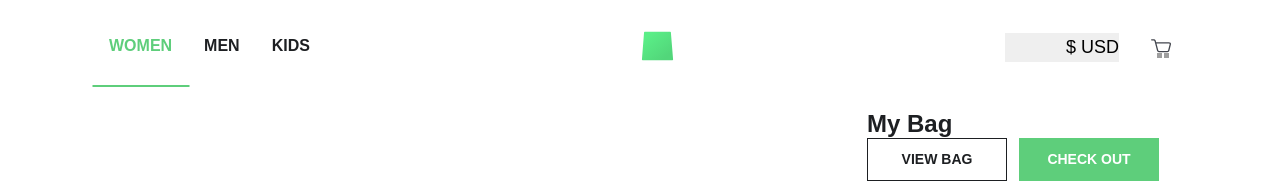
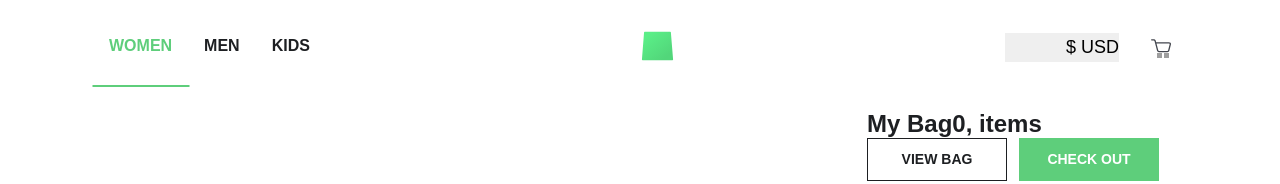
Before and after one commit to iLebo-stack/ecommerce_store, a React (Create React App) app: page / in a window 1280 px wide. Both pictures are taken after a click on the element 1161 px from the left and 47 px from the top of the page. Shown: the top 184 px of the page. Built offline with nearby package versions, Linux system fonts and the light colour scheme; grey boxes are pictures that could not be loaded.

Commit message:
Implemented quantity controls of products

```diff
--- a/src/App.tsx
+++ b/src/App.tsx
@@ -8,6 +8,7 @@ interface State {
   selectedCurrency: string;
   cartOverlayIsHidden: boolean;
   clickedProduct: Product | null;
+  productsInTheBag: Product[];
 }
 
 class  App extends React.Component<{}, State> {
@@ -15,6 +16,7 @@ class  App extends React.Component<{}, State> {
     selectedCurrency: '$',
     cartOverlayIsHidden: true,
     clickedProduct: null,
+    productsInTheBag: [],
   }
 
   constructor(props: {} | Readonly<{}>) {
@@ -24,6 +26,8 @@ class  App extends React.Component<{}, State> {
     this.handleToggleCartOvarlay = this.handleToggleCartOvarlay.bind(this);
     this.handleShowPdp = this.handleShowPdp.bind(this);
     this.handleHidePdp = this.handleHidePdp.bind(this);
+    this.handleAddProductsInTheBag = this.handleAddProductsInTheBag.bind(this);
+    this.handleRemoveProductInTheBag = this.handleRemoveProductInTheBag.bind(this);
   }
 
   handleCurrencyChange(value: string) {
@@ -45,12 +49,79 @@ class  App extends React.Component<{}, State> {
     this.setState({ clickedProduct: null });
   }
 
+  handleAddProductsInTheBag(newProduct: Product) {
+    if (this.state.productsInTheBag.some(product => newProduct.id === product.id)) {
+      this.setState(prevState => ({
+        ...prevState,
+        productsInTheBag: prevState.productsInTheBag.map(product => {
+          if (product.id === newProduct.id && product.quantityInStock > 0) {
+            return {
+              ...product,
+              quantityInCart: product.quantityInCart + 1,
+              quantityInStock: product.quantityInStock - 1,
+            }
+          }
+
+          return product;
+        }),
+      }))
+
+      return;
+    }
+
+    this.setState(prevState => ({
+      ...prevState,
+      productsInTheBag: [...prevState.productsInTheBag, newProduct].map(product => {
+        if (product.id === newProduct.id) {
+          return {
+            ...product,
+            quantityInCart: product.quantityInCart + 1,
+            quantityInStock: product.quantityInStock - 1,
+          }
+        }
+
+        return product;
+      }),
+    }))
+  }
+
+  handleRemoveProductInTheBag(tobeRemovedProduct: Product) {
+    if (this.state.productsInTheBag.some(product => product.id === tobeRemovedProduct.id)) {
+      this.setState(prevState => {
+        if (prevState.productsInTheBag.find(({ id }) => id === tobeRemovedProduct.id)?.quantityInCart === 1) {
+          return {
+            ...prevState,
+            productsInTheBag: prevState.productsInTheBag.filter(product => product.id !== tobeRemovedProduct.id)
+          }
+        }
+
+        return {
+          ...prevState,
+          productsInTheBag: prevState.productsInTheBag.map(product => {
+            if (product.id === tobeRemovedProduct.id) {
+              return {
+                ...product,
+                quantityInCart: product.quantityInCart - 1,
+                quantityInStock: product.quantityInStock + 1,
+              }
+            }
+
+            return product;
+          })
+        }
+      })
+    }
+  }
+
   render() {
     const {
       selectedCurrency,
       cartOverlayIsHidden,
       clickedProduct,
+      productsInTheBag,
     } = this.state;
+
+    console.log(this.state.productsInTheBag);
 
     return (
       <div className="App">
@@ -59,6 +130,7 @@ class  App extends React.Component<{}, State> {
           selectedCurrency={selectedCurrency}
           handleToggleCartOvarlay={this.handleToggleCartOvarlay}
           handleHidePdp={this.handleHidePdp}
+          productsInTheBag={productsInTheBag}
         />
 
         <Main
@@ -66,6 +138,9 @@ class  App extends React.Component<{}, State> {
           cartOverlayIsHidden={cartOverlayIsHidden}
           clickedProduct={clickedProduct}
           handleShowPdp={this.handleShowPdp}
+          handleAddProductsInTheBag={this.handleAddProductsInTheBag}
+          handleRemoveProductInTheBag={this.handleRemoveProductInTheBag}
+          productsInTheBag={productsInTheBag}
         />
       </div>
     );
--- a/src/components/CartOverlay/CartOverlay.tsx
+++ b/src/components/CartOverlay/CartOverlay.tsx
@@ -13,6 +13,9 @@ interface Props {
   handleDecreaseInCartItems: () => void;
   handleIncreaseInCartItems: () => void;
   cartOverlayIsHidden: boolean;
+  handleAddProductsInTheBag: (newProduct: Product) => void;
+  handleRemoveProductInTheBag: (tobeRemovedProduct: Product) => void;
+  productsInTheBag: Product[];
 }
 
 export class CartOverly extends React.Component<Props, {}> {
@@ -23,27 +26,27 @@ export class CartOverly extends React.Component<Props, {}> {
       selectedSize,
       selectSizeHandle,
       selectColorHandle,
-      selectProductHandle,
-      numberOfItemsInBag,
-      handleDecreaseInCartItems,
-      handleIncreaseInCartItems,
       cartOverlayIsHidden,
+      handleAddProductsInTheBag,
+      handleRemoveProductInTheBag,
+      productsInTheBag,
     } = this.props;
 
-    const displayedProducts = selectedProducts
+    const displayedProducts = productsInTheBag
       .filter((selectedProduct, i, array) => array.lastIndexOf(selectedProduct) === i)
       .slice(0, 2);
 
     return (
       <section className={
-        cn(
-          'cart_overlay',
-          { 'cart_overlay--hidden': cartOverlayIsHidden}
-        )
-      }>
+          cn(
+            'cart_overlay',
+            { 'cart_overlay--hidden': cartOverlayIsHidden}
+          )
+        }
+      >
         <h2 className="cart_overlay__title">
           My Bag
-          {numberOfItemsInBag > 0 && `${numberOfItemsInBag}, items`}
+          {`${productsInTheBag.reduce((a, b) => a + b.quantityInCart, 0)}, items`}
         </h2>
 
         {displayedProducts.map( displayedProduct => (
@@ -107,13 +110,7 @@ export class CartOverly extends React.Component<Props, {}> {
                   type="button"
                   className="item__quantity-button"
                   onClick={() => {
-                    if (displayedProduct.quantityInStock > 0) {
-                      displayedProduct.quantityInStock--;
-                      displayedProduct.quantityInCart++;
-                      handleIncreaseInCartItems();
-
-                      selectProductHandle(displayedProduct);
-                    }
+                    handleAddProductsInTheBag(displayedProduct);
                   }}
                 >
                   +
@@ -125,11 +122,7 @@ export class CartOverly extends React.Component<Props, {}> {
                   type="button"
                   className="item__quantity-button"
                   onClick={() => {
-                    if (displayedProduct.quantityInCart > 0) {
-                      displayedProduct.quantityInStock++;
-                      displayedProduct.quantityInCart--;
-                      handleDecreaseInCartItems();
-                    }
+                    handleRemoveProductInTheBag(displayedProduct);
                   }}
                 >
                   -
--- a/src/components/Header/Header.scss
+++ b/src/components/Header/Header.scss
@@ -30,6 +30,10 @@
   }
 }
 
+.logo {
+  cursor: pointer;
+}
+
 .cart {
   position: relative;
 
@@ -58,3 +62,18 @@
     cursor: pointer;
   }
 }
+
+.numberOfItemsInTheBag {
+  display: flex;
+  justify-content: center;
+  align-items: center;
+  top: -50%;
+  right: -50%;
+  position: absolute;
+  background-color: #1d1f22;
+  border-radius: 50%;
+  color: #fff;
+  width: 20px;
+  height: 20px;
+  z-index: -1;
+}
--- a/src/components/Main/Main.tsx
+++ b/src/components/Main/Main.tsx
@@ -10,6 +10,9 @@ interface Props {
   cartOverlayIsHidden: boolean;
   clickedProduct: Product | null;
   handleShowPdp: (clickedProduct: Product) => void;
+  handleAddProductsInTheBag: (newProduct: Product) => void;
+  handleRemoveProductInTheBag: (tobeRemovedProduct: Product) => void;
+  productsInTheBag: Product[];
 }
 
 interface State {
@@ -82,6 +85,9 @@ export class Main extends React.Component<Props, State> {
       cartOverlayIsHidden,
       clickedProduct,
       handleShowPdp,
+      handleAddProductsInTheBag,
+      handleRemoveProductInTheBag,
+      productsInTheBag,
     } = this.props;
 
     return (
@@ -108,6 +114,9 @@ export class Main extends React.Component<Props, State> {
           handleIncreaseInCartItems={this.handleIncreaseInCartItems}
           handleDecreaseInCartItems={this.handleDecreaseInCartItems}
           cartOverlayIsHidden={cartOverlayIsHidden}
+          handleAddProductsInTheBag={handleAddProductsInTheBag}
+          handleRemoveProductInTheBag={handleRemoveProductInTheBag}
+          productsInTheBag={productsInTheBag}
         />
 
         <ProductList
@@ -120,6 +129,7 @@ export class Main extends React.Component<Props, State> {
           selectSizeHandle={this.selectSizeHandle}
           clickedProduct={clickedProduct}
           handleShowPdp={handleShowPdp}
+          handleAddProductsInTheBag={handleAddProductsInTheBag}
         />
       </main>
     )
--- a/src/components/Pdp/Pdp.tsx
+++ b/src/components/Pdp/Pdp.tsx
@@ -10,6 +10,7 @@ interface Props {
   selectedSize: string;
   selectSizeHandle: (newSelectedSize: string) => void;
   selectColorHandle: (newSelectedColor: string) => void;
+  handleAddProductsInTheBag: (newProduct: Product) => void;
 }
 
 export class Pdp extends React.Component<Props, {}> {
@@ -22,6 +23,7 @@ export class Pdp extends React.Component<Props, {}> {
       selectedSize,
       selectColorHandle,
       selectSizeHandle,
+      handleAddProductsInTheBag,
     } = this.props;
 
     return (
@@ -111,13 +113,7 @@ export class Pdp extends React.Component<Props, {}> {
               className="product_preview__button"
               type="button"
               onClick={() => {
-                if (product.quantityInStock > 0) {
-
-                  product.quantityInStock--;
-                  product.quantityInCart++;
-
-                  selectProductHandle(product);
-                }
+                handleAddProductsInTheBag(product);
               }}
             >
               ADD TO CART
--- a/src/components/ProductCard/ProductCard.tsx
+++ b/src/components/ProductCard/ProductCard.tsx
@@ -6,6 +6,7 @@ interface Props {
   selectedCurrency: string;
   handleClickedProduct: (product: Product) => void;
   handleShowPdp: (clickedProduct: Product) => void;
+  handleAddProductsInTheBag: (newProduct: Product) => void;
 }
 
 export class ProductCard extends React.Component<Props, {}> {
@@ -15,6 +16,7 @@ export class ProductCard extends React.Component<Props, {}> {
       product,
       handleClickedProduct,
       handleShowPdp,
+      handleAddProductsInTheBag,
     } = this.props;
 
     const {
@@ -37,7 +39,7 @@ export class ProductCard extends React.Component<Props, {}> {
           type="button"
           className="products__card-button"
           onClick={() => {
-            handleClickedProduct(product);
+            handleAddProductsInTheBag(product);
           }}
         >
           {false}
--- a/src/components/ProductList/ProductList.tsx
+++ b/src/components/ProductList/ProductList.tsx
@@ -13,6 +13,7 @@ interface Props {
   selectColorHandle: (newSelectedColor: string) => void;
   clickedProduct: Product | null;
   handleShowPdp: (clickedProduct: Product) => void;
+  handleAddProductsInTheBag: (newProduct: Product) => void;
 }
 
 interface State {
@@ -50,6 +51,7 @@ export class ProductList extends React.Component<Props, State> {
       selectSizeHandle,
       clickedProduct,
       handleShowPdp,
+      handleAddProductsInTheBag,
     } = this.props;
 
     const { isProductClicked, selectedProduct } = this.state;
@@ -65,6 +67,7 @@ export class ProductList extends React.Component<Props, State> {
               selectedSize={selectedSize}
               selectColorHandle={selectColorHandle}
               selectSizeHandle={selectSizeHandle}
+              handleAddProductsInTheBag={handleAddProductsInTheBag}
             />
         )
         : (
@@ -76,6 +79,7 @@ export class ProductList extends React.Component<Props, State> {
                     selectedCurrency={selectedCurrency}
                     handleClickedProduct={this.handleClickedProduct}
                     handleShowPdp={handleShowPdp}
+                    handleAddProductsInTheBag={handleAddProductsInTheBag}
                   />
                 </React.Fragment>
               ))}
```
Also changed, not shown: src/components/Header/Header.tsx (+9 -0 lines).
